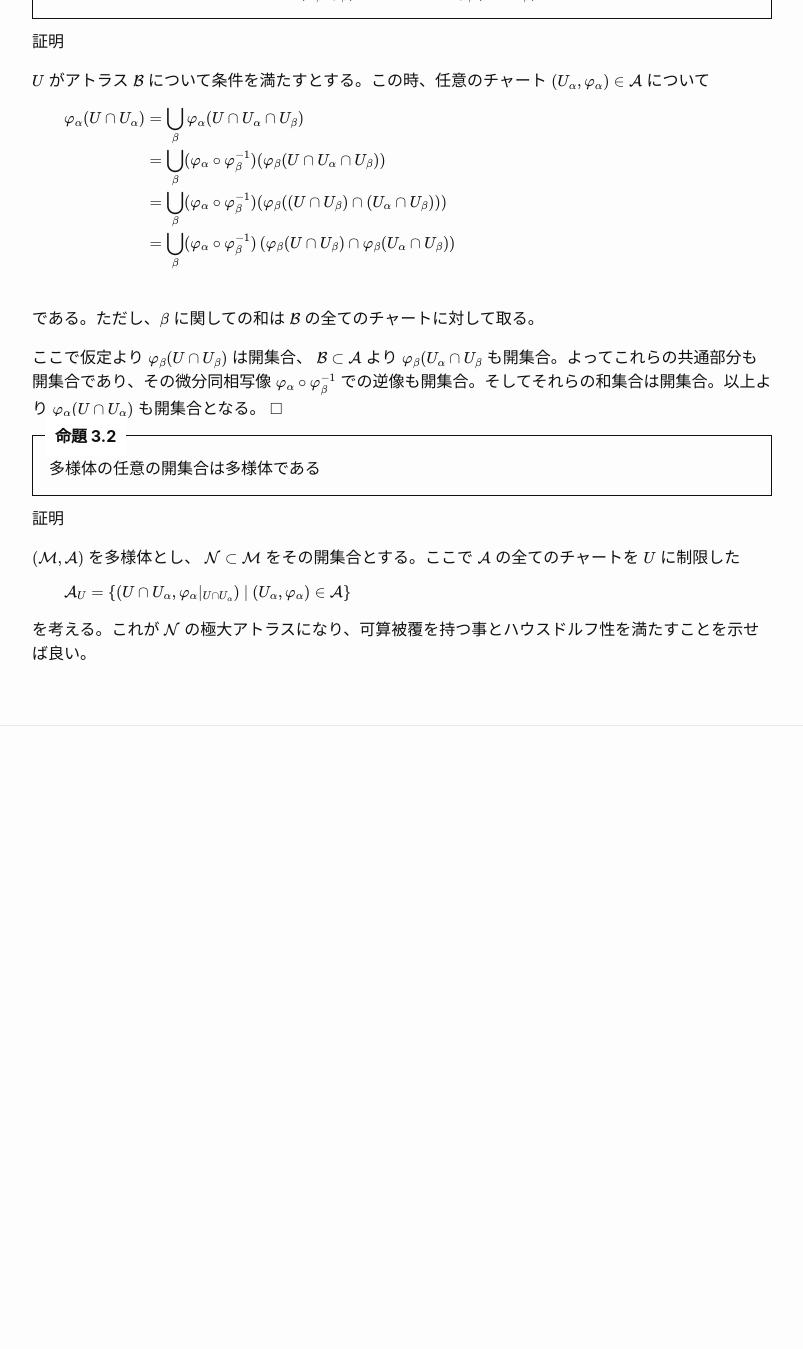
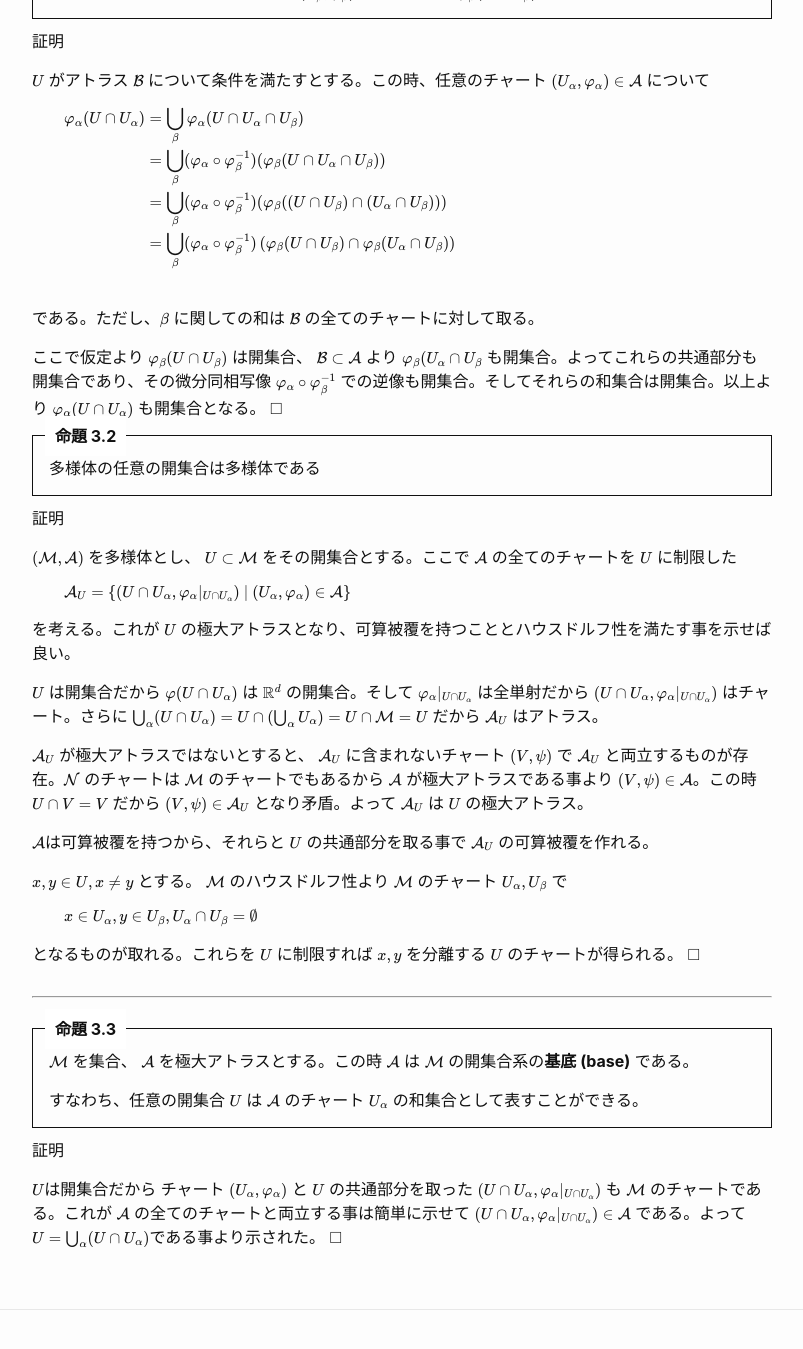
Before and after one commit to nineties/manifold-optimization, a Jekyll site: the page built from topology.md, in a window 1280 px wide and 1400 px high, scrolled down 1105 px. Shown: the top 1349 px of the window, without its empty margins (238-1041 px from the left). Built offline with Jekyll 4.4.1, drawn with Linux system fonts in a browser that asks for light colours; our own code applies the rules of GitHub Pages for plain Markdown files; before the commit the page ends 1921 px from its top, so only the background shows below that.

Commit message:
add definition of base

```diff
--- a/topology.md
+++ b/topology.md
@@ -76,10 +76,37 @@ $U$ がアトラス $\mathcal{B}$ について条件を満たすとする。こ
 
 証明
 
-$(\mathcal{M},\mathcal{A})$ を多様体とし、 $\mathcal{N}\subset\mathcal{M}$ をその開集合とする。ここで $\mathcal{A}$ の全てのチャートを $U$ に制限した
+$(\mathcal{M},\mathcal{A})$ を多様体とし、 $U\subset\mathcal{M}$ をその開集合とする。ここで $\mathcal{A}$ の全てのチャートを $U$ に制限した
 
 \\[
 \mathcal{A}\_U=\\{(U\cap U_\alpha,\varphi_\alpha\|_{U\cap U\_\alpha})\ \|\ (U\_\alpha,\varphi\_\alpha)\in\mathcal{A}\\}
 \\]
 
-を考える。これが $\mathcal{N}$ の極大アトラスになり、可算被覆を持つ事とハウスドルフ性を満たすことを示せば良い。
+を考える。これが $U$ の極大アトラスとなり、可算被覆を持つこととハウスドルフ性を満たす事を示せば良い。
+
+
+$U$ は開集合だから
+$\varphi(U\cap U_\alpha)$ は $\mathbb{R}^d$ の開集合。そして $\varphi_\alpha\|\_{U\cap U\_\alpha}$ は全単射だから $(U\cap U\_\alpha,\varphi\_\alpha\|\_{U\cap U\_\alpha})$ はチャート。さらに $\bigcup_\alpha (U\cap U_\alpha) = U\cap\left(\bigcup_\alpha U_\alpha\right) = U\cap\mathcal{M} = U$ だから $\mathcal{A}_U$ はアトラス。
+
+$\mathcal{A}_U$ が極大アトラスではないとすると、 $\mathcal{A}_U$ に含まれないチャート $(V,\psi)$ で $\mathcal{A}_U$ と両立するものが存在。$\mathcal{N}$ のチャートは $\mathcal{M}$ のチャートでもあるから $\mathcal{A}$ が極大アトラスである事より $(V,\psi)\in\mathcal{A}$。この時 $U\cap V=V$ だから $(V,\psi)\in\mathcal{A}_U$ となり矛盾。よって $\mathcal{A}_U$ は $U$ の極大アトラス。
+
+$\mathcal{A}$は可算被覆を持つから、それらと $U$ の共通部分を取る事で $\mathcal{A}_U$ の可算被覆を作れる。
+
+$x,y\in U,x\neq y$ とする。 $\mathcal{M}$ のハウスドルフ性より $\mathcal{M}$ のチャート $U_\alpha,U_\beta$ で
+
+\\[ x\in U_\alpha, y\in U_\beta, U_\alpha\cap U_\beta = \emptyset \\]
+
+となるものが取れる。これらを $U$ に制限すれば $x,y$ を分離する $U$ のチャートが得られる。 $\square$
+
+---
+
+<div class="box" markdown=1>
+<div class="title"> 命題 3.3 </div>
+$\mathcal{M}$ を集合、 $\mathcal{A}$ を極大アトラスとする。この時 $\mathcal{A}$ は $\mathcal{M}$ の開集合系の**基底 (base)** である。
+
+すなわち、任意の開集合 $U$ は $\mathcal{A}$ のチャート $U_\alpha$ の和集合として表すことができる。
+</div>
+
+証明
+
+$U$は開集合だから チャート $(U_\alpha,\varphi_\alpha)$ と $U$ の共通部分を取った $(U\cap U\_\alpha, \varphi_\alpha\|\_{U\cap U_\alpha})$ も $\mathcal{M}$ のチャートである。これが $\mathcal{A}$ の全てのチャートと両立する事は簡単に示せて $(U\cap U\_\alpha, \varphi_\alpha\|\_{U\cap U_\alpha})\in\mathcal{A}$ である。よって $U = \bigcup_\alpha(U\cap U_\alpha)$である事より示された。 $\square$
```
